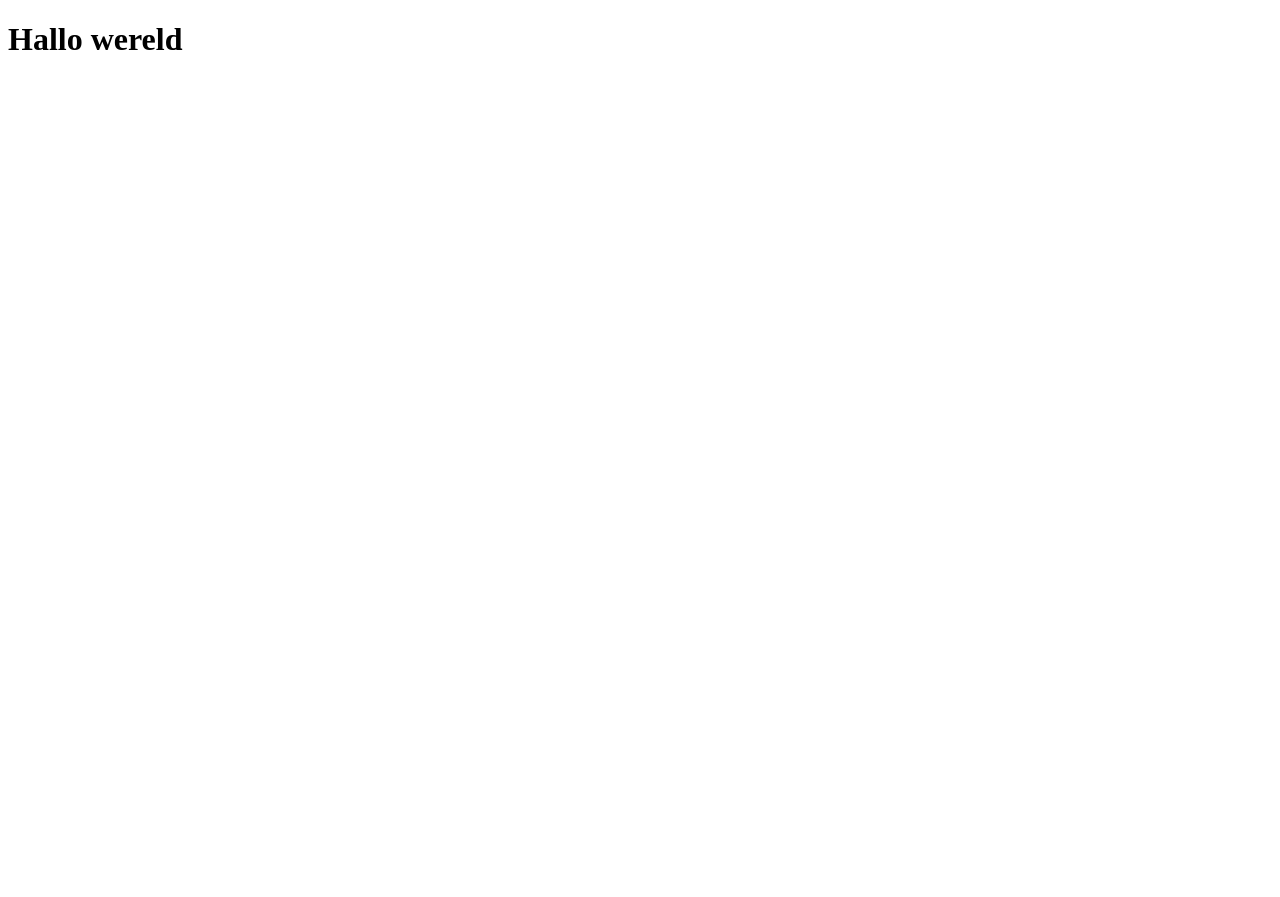
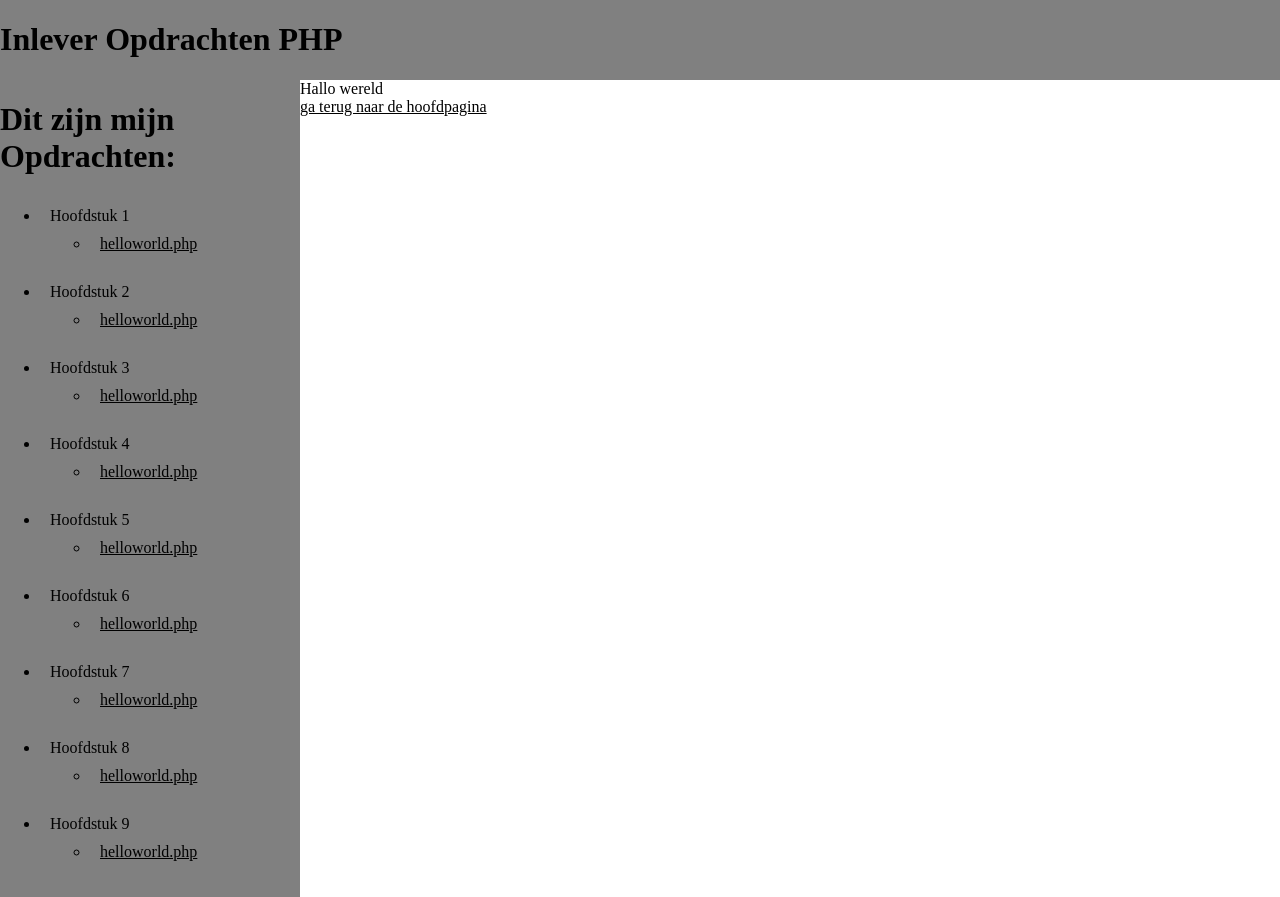
Before and after one commit to w1-SterrenbergMitchell/phpopdrachten, a PHP site: the page made by Opdrachten/Opdracht 1/helloworld.php in a window 1280 px wide. Before the commit the page is almost empty. Before the commit the page ends 50 px from the top, so only its background shows below. Run offline with PHP 8.4, Linux system fonts and the light colour scheme.

Commit message:
opdracht 1 toegevoegd

```diff
--- a/Opdrachten/Opdracht 1/helloworld.php
+++ b/Opdrachten/Opdracht 1/helloworld.php
@@ -1,14 +1,104 @@
+<!-- /**
+* User: Mitchell Sterrenberg
+* Date: 10/2/2020
+* Time: 11:28
+* File: index.php
+-->
 <!DOCTYPE html>
+
 <html lang="en">
 <head>
     <meta charset="utf-8" />
-    <title><?php print "pagina 1"; ?></title>
+    <title><?php print "Index"; ?></title>
+    <link href="../../Style/index.css" type="text/css" rel="stylesheet">
 </head>
-<body><h1>
-    <?php
-    echo "Hallo wereld";
-    ?>
-</h1>
+<body>
+<div id="header">
+    <h1>Inlever Opdrachten PHP</h1>
+</div>
+<div id="menu">
+    <h1>Dit zijn mijn Opdrachten:</h1>
+    <ul>
+        <li>
+            Hoofdstuk 1
+            <ul>
+                <li>
+                    <a href="Opdrachten/Opdracht 1/helloworld.php">helloworld.php</a>
+                </li>
+            </ul>
+        </li>
+        <li>
+            Hoofdstuk 2
+            <ul>
+                <li>
+                    <a href="Opdrachten/Opdracht 1/helloworld.php">helloworld.php</a>
+                </li>
+            </ul>
+        </li>
+        <li>
+            Hoofdstuk 3
+            <ul>
+                <li>
+                    <a href="Opdrachten/Opdracht 1/helloworld.php">helloworld.php</a>
+                </li>
+            </ul>
+        </li>
+        <li>
+            Hoofdstuk 4
+            <ul>
+                <li>
+                    <a href="Opdrachten/Opdracht 1/helloworld.php">helloworld.php</a>
+                </li>
+            </ul>
+        </li>
+        <li>
+            Hoofdstuk 5
+            <ul>
+                <li>
+                    <a href="Opdrachten/Opdracht 1/helloworld.php">helloworld.php</a>
+                </li>
+            </ul>
+        </li>
+        <li>
+            Hoofdstuk 6
+            <ul>
+                <li>
+                    <a href="Opdrachten/Opdracht 1/helloworld.php">helloworld.php</a>
+                </li>
+            </ul>
+        </li>
+        <li>
+            Hoofdstuk 7
+            <ul>
+                <li>
+                    <a href="Opdrachten/Opdracht 1/helloworld.php">helloworld.php</a>
+                </li>
+            </ul>
+        </li>
+        <li>
+            Hoofdstuk 8
+            <ul>
+                <li>
+                    <a href="Opdrachten/Opdracht 1/helloworld.php">helloworld.php</a>
+                </li>
+            </ul>
+        </li>
+        <li>
+            Hoofdstuk 9
+            <ul>
+                <li>
+                    <a href="Opdrachten/Opdracht 1/helloworld.php">helloworld.php</a>
+                </li>
+            </ul>
+        </li>
+    </ul>
+</div>
+<?php
+echo "Hallo wereld";
+?>
+<br>
+<a href="../../index.php">ga terug naar de hoofdpagina </a>
+
 
 </body>
 </html>
--- a/Style/index.css
+++ b/Style/index.css
@@ -18,7 +18,7 @@ body
     background-color: gray;
     color: black;
     width: 300px;
-    height: 100%;
+    height: 120%;
 }
 a
 {
```
